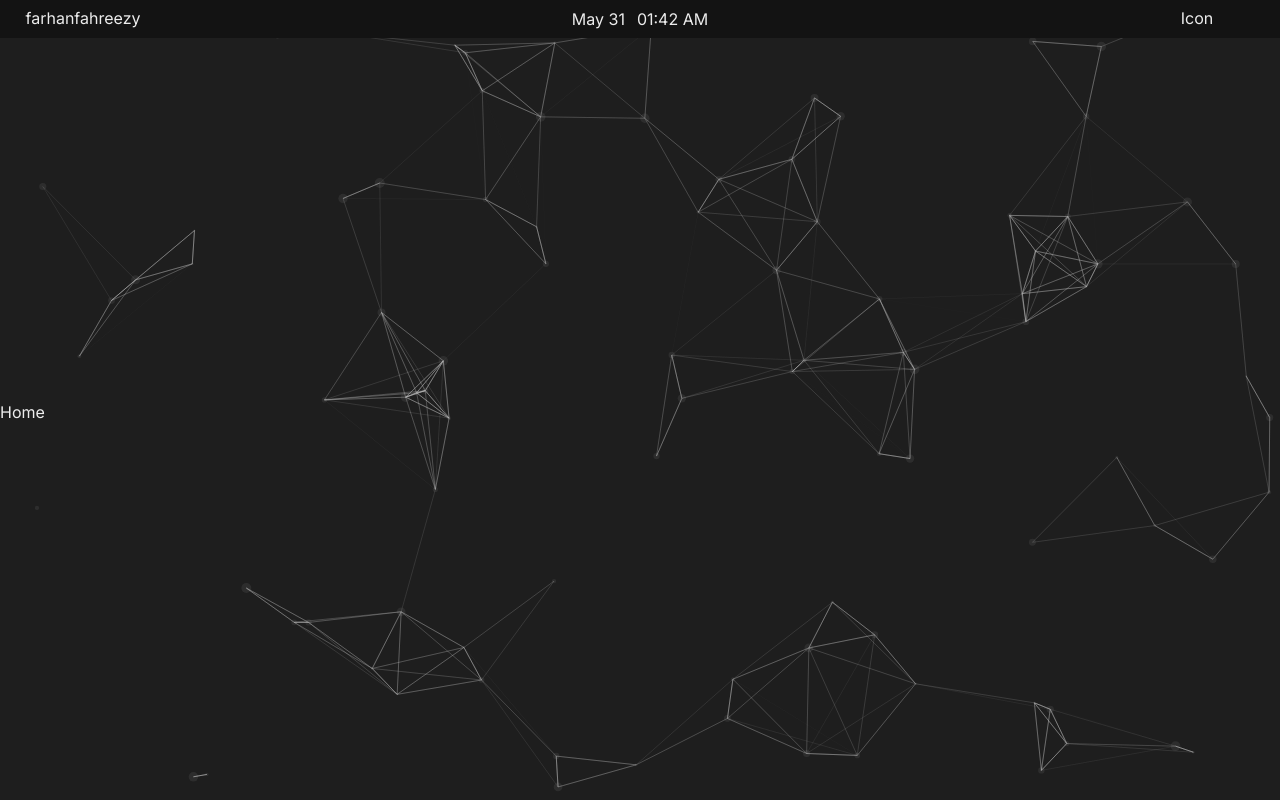
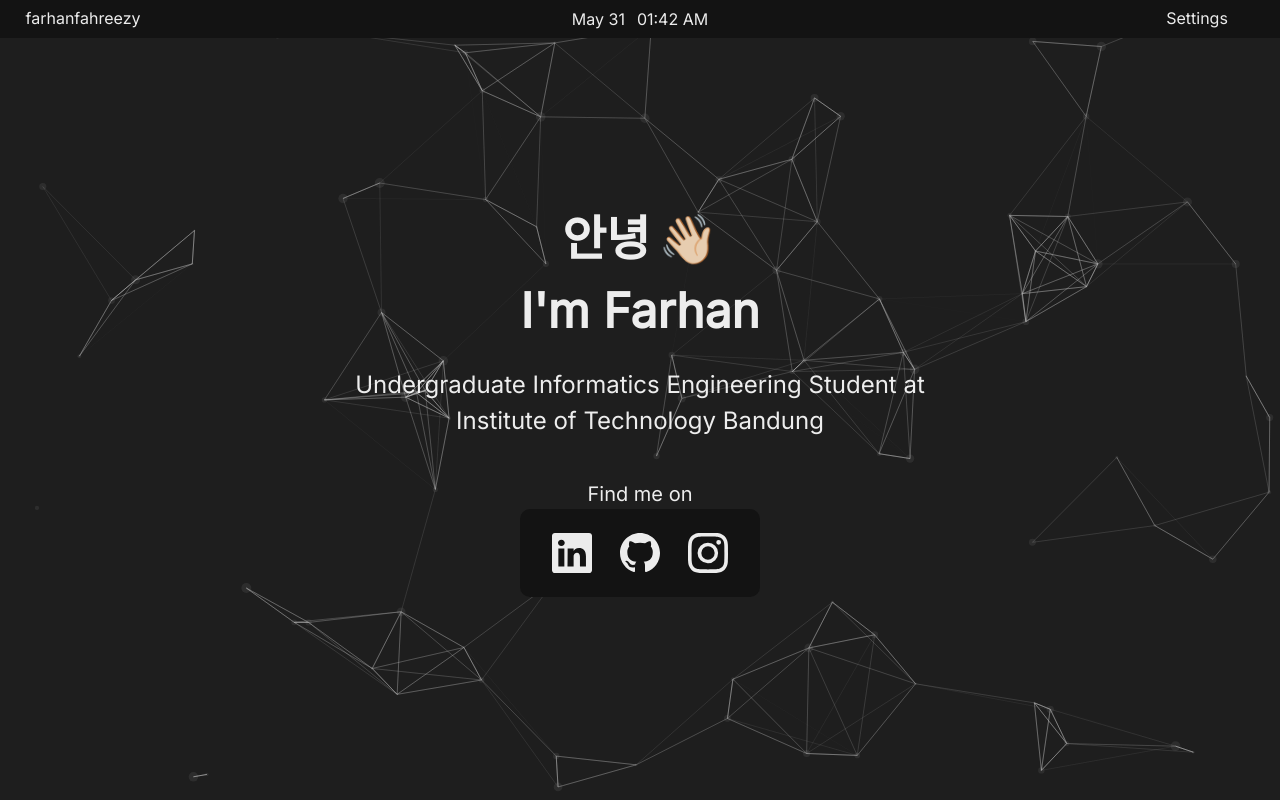
Before and after one commit to farhanfahreezy/Portofolio, a React (Vite) app: page / in a window 1280 px wide. Built offline with nearby package versions, Linux system fonts and the light colour scheme.

Commit message:
feat : add home

```diff
--- a/src/App.tsx
+++ b/src/App.tsx
@@ -3,7 +3,7 @@ import { Routes, Route } from "react-router-dom";
 import Particles from "react-particles";
 import { loadFull } from "tsparticles";
 import type { Container, Engine } from "tsparticles-engine";
-import { Box, Flex } from "@chakra-ui/react";
+import { Box, Flex, Show, useBreakpointValue } from "@chakra-ui/react";
 import Navbar from "./component/navbar/Navbar";
 import Taskbar from "./component/taskbar/Taskbar";
 import Home from "./pages/Home";
@@ -14,6 +14,7 @@ import Resume from "./pages/Resume";
 const App = () => {
   const [currentTime, setCurrentTime] = useState(new Date());
   const [showTaskbar, setShowTaskbar] = useState(false);
+  const currentBreakpoint = useBreakpointValue({ base: "base", md: "md" });
 
   const particlesInit = useCallback(async (engine: Engine) => {
     console.log(engine);
@@ -135,12 +136,16 @@ const App = () => {
             <Route path="resume" element={<Resume />}></Route>
           </Routes>
           <Navbar time={currentTime} />
-          <Taskbar showTaskbar={showTaskbar} hideTaskbar={hideTaskbar} />
+          <Show above="md">
+            <Taskbar showTaskbar={showTaskbar} hideTaskbar={hideTaskbar} />
+          </Show>
+
           <Box
             h="97.6px"
             position="fixed"
             bottom="0%"
             w="100vw"
+            zIndex={2}
             onMouseEnter={() => {
               setShowTaskbar(true);
             }}
--- /dev/null
+++ b/src/component/SlideShowText.tsx
@@ -0,0 +1,40 @@
+import { Text } from "@chakra-ui/react";
+import { useState, useEffect, useRef } from "react";
+
+interface TypicalProps {
+  text: string[];
+  fontSize: string;
+  fontWeight: string;
+  delay: number;
+}
+
+const Typical = ({ text, fontSize, fontWeight, delay }: TypicalProps) => {
+  const [currentText, setCurrentText] = useState<string>(text[0]);
+  const numWord = text.length;
+  const indexWord = useRef(0);
+
+  useEffect(() => {
+    setTimeout(() => {
+      indexWord.current += 1;
+      if (indexWord.current >= numWord) {
+        indexWord.current = 0;
+      }
+      setCurrentText(text[indexWord.current]);
+    }, delay);
+    //
+  }, [currentText]);
+
+  return (
+    <>
+      <Text
+        fontSize={fontSize}
+        fontWeight={fontWeight}
+        transition="opacity 0.3s"
+      >
+        {currentText}
+      </Text>
+    </>
+  );
+};
+
+export default Typical;
--- /dev/null
+++ b/src/component/Social.tsx
@@ -0,0 +1,39 @@
+import { Stack, Link, StackDirection } from "@chakra-ui/react";
+import { BsGithub, BsLinkedin, BsInstagram } from "react-icons/bs";
+
+interface SocialProps {
+  size: number;
+  spacing: number;
+  direction: StackDirection;
+  color: string;
+}
+
+const Social = ({ size, spacing, direction, color }: SocialProps) => {
+  return (
+    <Stack direction={direction} spacing={spacing}>
+      <Link
+        href="https://www.linkedin.com/in/farhanfahreezy/"
+        target="_blank"
+        _hover={{ color: color }}
+      >
+        <BsLinkedin size={size} />
+      </Link>
+      <Link
+        href="https://github.com/farhanfahreezy/"
+        target="_blank"
+        _hover={{ color: color }}
+      >
+        <BsGithub size={size} />
+      </Link>
+      <Link
+        href="https://www.instagram.com/farhanfahreezy/"
+        target="_blank"
+        _hover={{ color: color }}
+      >
+        <BsInstagram size={size} />
+      </Link>
+    </Stack>
+  );
+};
+
+export default Social;
--- a/src/component/navbar/Navbar.tsx
+++ b/src/component/navbar/Navbar.tsx
@@ -1,15 +1,29 @@
-import { Button, Spacer, Stack, HStack, Text } from "@chakra-ui/react";
+import { useState } from "react";
+import { Button, Spacer, Stack, HStack, Text, Show } from "@chakra-ui/react";
+import Settings from "./Settings";
 
 interface NavbarProps {
   time: Date;
 }
 
 const Navbar = ({ time }: NavbarProps) => {
+  const [showSettings, setShowSettings] = useState(false);
   return (
-    <HStack w="100vw" bg="#131313" py={1} px={2} position="absolute" top="0%">
+    <>
+      <HStack
+        w="100vw"
+        bg="#131313"
+        py={1}
+        px={2}
+        position="absolute"
+        top="0%"
+        zIndex={3}
+      >
+        <Show above="md">
           <Button variant="ghost" fontWeight="normal" w="150px" h="30px">
             farhanfahreezy
           </Button>
+        </Show>
         <Spacer />
         <Stack direction="row" maxW="240px" p={0} spacing={3}>
           <Text>
@@ -27,11 +41,25 @@ const Navbar = ({ time }: NavbarProps) => {
         </Stack>
 
         <Spacer />
-
-      <Button variant="ghost" fontWeight="normal" w="150px" h="30px">
-        Icon
+        <Show above="md">
+          <Button
+            variant="ghost"
+            fontWeight="normal"
+            w="150px"
+            h="30px"
+            onClick={() => {
+              setShowSettings((val) => !val);
+            }}
+            // onMouseLeave={() => {
+            //   setShowSettings(false);
+            // }}
+          >
+            Settings
           </Button>
+        </Show>
       </HStack>
+      <Settings showSettings={showSettings} />
+    </>
   );
 };
 
--- /dev/null
+++ b/src/component/navbar/Settings.tsx
@@ -0,0 +1,28 @@
+import { Box, Text } from "@chakra-ui/react";
+import React from "react";
+
+interface SettingsProps {
+  showSettings: boolean;
+}
+
+const Settings = ({ showSettings }: SettingsProps) => {
+  return (
+    <Box
+      bg="#575757"
+      position="absolute"
+      zIndex={2}
+      px={7}
+      py={5}
+      top={showSettings ? "45px" : 0}
+      right="5px"
+      opacity={showSettings ? 1 : 0}
+      visibility={showSettings ? "visible" : "hidden"}
+      transition="opacity 0.2s, top 0.2s"
+      boxShadow="2xl"
+    >
+      <Text>Automatically hide taskbar</Text>
+    </Box>
+  );
+};
+
+export default Settings;
--- a/src/component/taskbar/Task.tsx
+++ b/src/component/taskbar/Task.tsx
@@ -1,13 +1,15 @@
 import { Button, Image, Stack, Text } from "@chakra-ui/react";
 import { useState } from "react";
+import { Link } from "react-router-dom";
 
 interface TaskProps {
   taskName: string;
   path: string;
   action: () => void;
+  route: string;
 }
 
-const Task = ({ taskName, path, action }: TaskProps) => {
+const Task = ({ taskName, path, action, route }: TaskProps) => {
   const [isHovered, setIsHovered] = useState(false);
   return (
     <Stack direction="column" key={taskName}>
@@ -22,6 +24,7 @@ const Task = ({ taskName, path, action }: TaskProps) => {
           {taskName}
         </Text>
       )}
+      <Link to={route}>
         <Button
           boxSize="80px"
           variant="ghost"
@@ -42,6 +45,7 @@ const Task = ({ taskName, path, action }: TaskProps) => {
         >
           <Image src={path} boxSize="65px" />
         </Button>
+      </Link>
     </Stack>
   );
 };
--- a/src/pages/About.tsx
+++ b/src/pages/About.tsx
@@ -3,7 +3,7 @@ import { Center, Text } from "@chakra-ui/react";
 
 const About = () => {
   return (
-    <Center position="absolute" top="50%">
+    <Center h="100vh" w="100vw" zIndex={1}>
       <Text>About</Text>
     </Center>
   );
--- a/src/pages/Home.tsx
+++ b/src/pages/Home.tsx
@@ -1,9 +1,49 @@
-import { Center, Text } from "@chakra-ui/react";
+import { Stack, Text, Box } from "@chakra-ui/react";
+import SlideShowText from "../component/SlideShowText";
+import Social from "../component/Social";
+
 const Home = () => {
   return (
-    <Center position="absolute" top="50%">
-      <Text>Home</Text>
-    </Center>
+    <Stack
+      direction="column"
+      h="100vh"
+      w="100vw"
+      zIndex={1}
+      align="center"
+      justify="center"
+      spacing={0}
+    >
+      <Stack direction="row">
+        <SlideShowText
+          text={[
+            "Hello",
+            "こんにちわ",
+            "Hola",
+            "안녕",
+            "Bonjour",
+            "سلام علیکم",
+          ]}
+          fontSize="48px"
+          fontWeight="bold"
+          delay={2000}
+        />
+        <Text fontSize={48}>👋🏻</Text>
+      </Stack>
+
+      <Text fontSize={48} fontWeight="bold" pb={5}>
+        I'm Farhan
+      </Text>
+      <Text fontSize={24} maxW="600px" textAlign="center">
+        Undergraduate <span color="#123123">Informatics Engineering</span>{" "}
+        Student at Institute of Technology Bandung
+      </Text>
+      <Text fontSize={20} mt={10}>
+        Find me on
+      </Text>
+      <Box bg="#131313" px={8} py={6} borderRadius={10} justifySelf="center">
+        <Social size={40} direction="row" color="green.300" spacing={7} />
+      </Box>
+    </Stack>
   );
 };
 
--- a/src/pages/Project.tsx
+++ b/src/pages/Project.tsx
@@ -3,7 +3,7 @@ import { Center, Text } from "@chakra-ui/react";
 
 const Project = () => {
   return (
-    <Center position="absolute" top="50%">
+    <Center h="100vh" w="100vw" zIndex={1}>
       <Text>Project</Text>
     </Center>
   );
--- a/src/pages/Resume.tsx
+++ b/src/pages/Resume.tsx
@@ -3,7 +3,7 @@ import { Center, Text } from "@chakra-ui/react";
 
 const Resume = () => {
   return (
-    <Center position="absolute" top="50%">
+    <Center h="100vh" w="100vw" zIndex={1}>
       <Text>Resume</Text>
     </Center>
   );
```
Also changed, not shown: src/component/taskbar/Taskbar.tsx (+9 -2 lines), 1 other file (tests, documents, lock files or other folders). Lines whose indentation alone changed are shown as unchanged.
